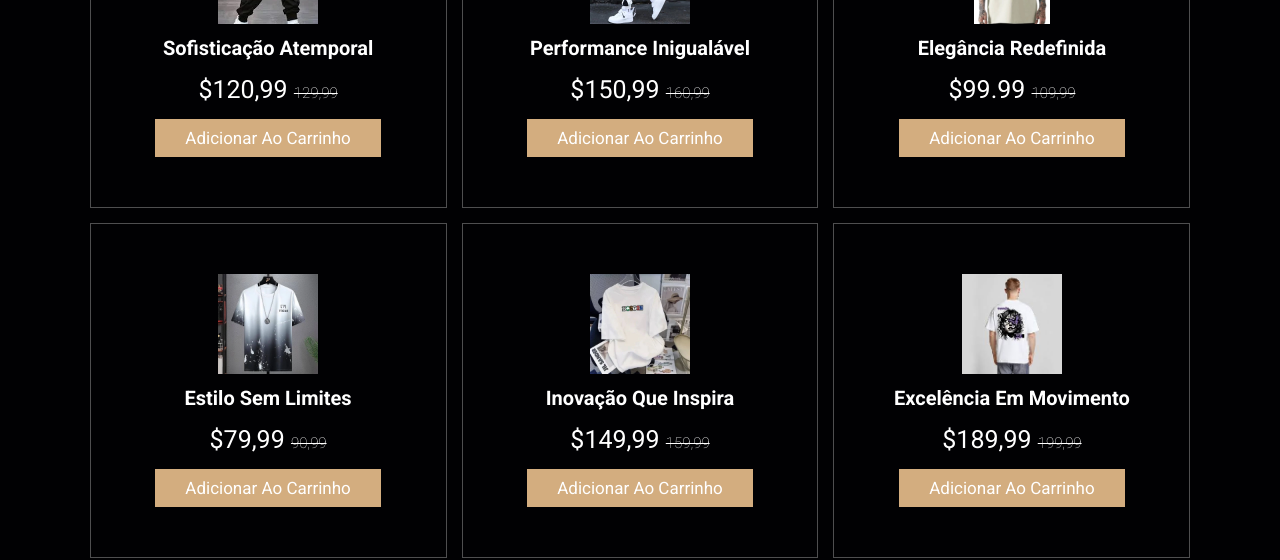
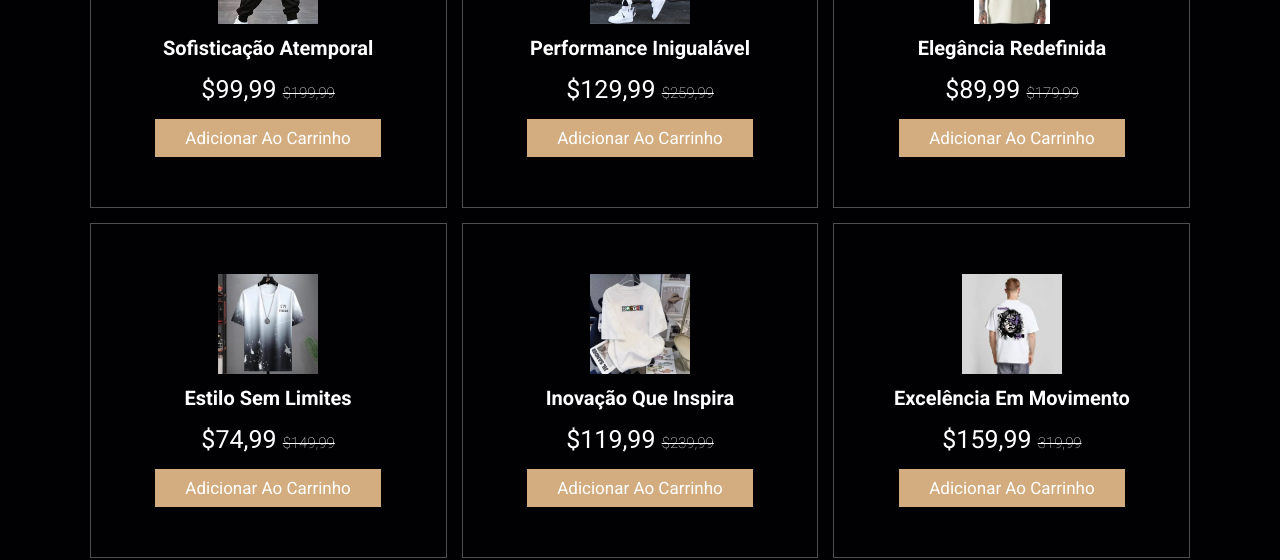
Before and after one commit to erickkk123/erickkk123.github.io, a plain HTML site: page erick2/index.html in a window 1280 px wide. Shown: the part 1329-1889 px from the top of the page. Drawn offline with Linux system fonts and the light colour scheme.

Commit message:
Update index.html

```diff
--- a/erick2/index.html
+++ b/erick2/index.html
@@ -134,42 +134,42 @@
         <div class="box">
             <img src="imagens/menu-1.webp" alt="">
             <h3>Sofisticação Atemporal</h3>
-            <div class="price">$120,99 <span>129,99</span></div>
+            <div class="price">$99,99 <span>$199,99</span></div>
             <a href="#" class="btn">Adicionar ao Carrinho</a>
         </div>
 
         <div class="box">
             <img src="imagens/menu-2.jpg" alt="">
             <h3>Performance Inigualável</h3>
-            <div class="price">$150,99 <span>160,99</span></div>
+            <div class="price">$129,99 <span>$259,99</span></div>
             <a href="#" class="btn">Adicionar ao Carrinho</a>
         </div>
 
         <div class="box">
             <img src="imagens/menu-3.webp" alt="">
             <h3>Elegância Redefinida</h3>
-            <div class="price">$99.99 <span>109,99</span></div>
+            <div class="price">$89,99 <span>$179,99</span></div>
             <a href="#" class="btn">Adicionar ao Carrinho</a>
         </div>
 
         <div class="box">
             <img src="imagens/menu-4.webp" alt="">
             <h3>Estilo sem Limites</h3>
-            <div class="price">$79,99 <span>90,99</span></div>
+            <div class="price">$74,99 <span>$149,99</span></div>
             <a href="#" class="btn">Adicionar ao Carrinho</a>
         </div>
 
         <div class="box">
             <img src="imagens/menu-5.webp" alt="">
             <h3>Inovação que Inspira</h3>
-            <div class="price">$149,99 <span>159,99</span></div>
+            <div class="price">$119,99 <span>$239,99</span></div>
             <a href="#" class="btn">Adicionar ao Carrinho</a>
         </div>
 
         <div class="box">
             <img src="imagens/menu-6.jpg" alt="">
             <h3>Excelência em Movimento</h3>
-            <div class="price">$189,99 <span>199,99</span></div>
+            <div class="price">$159,99 <span>319,99</span></div>
             <a href="#" class="btn">Adicionar ao Carrinho</a>
         </div>
 
```
